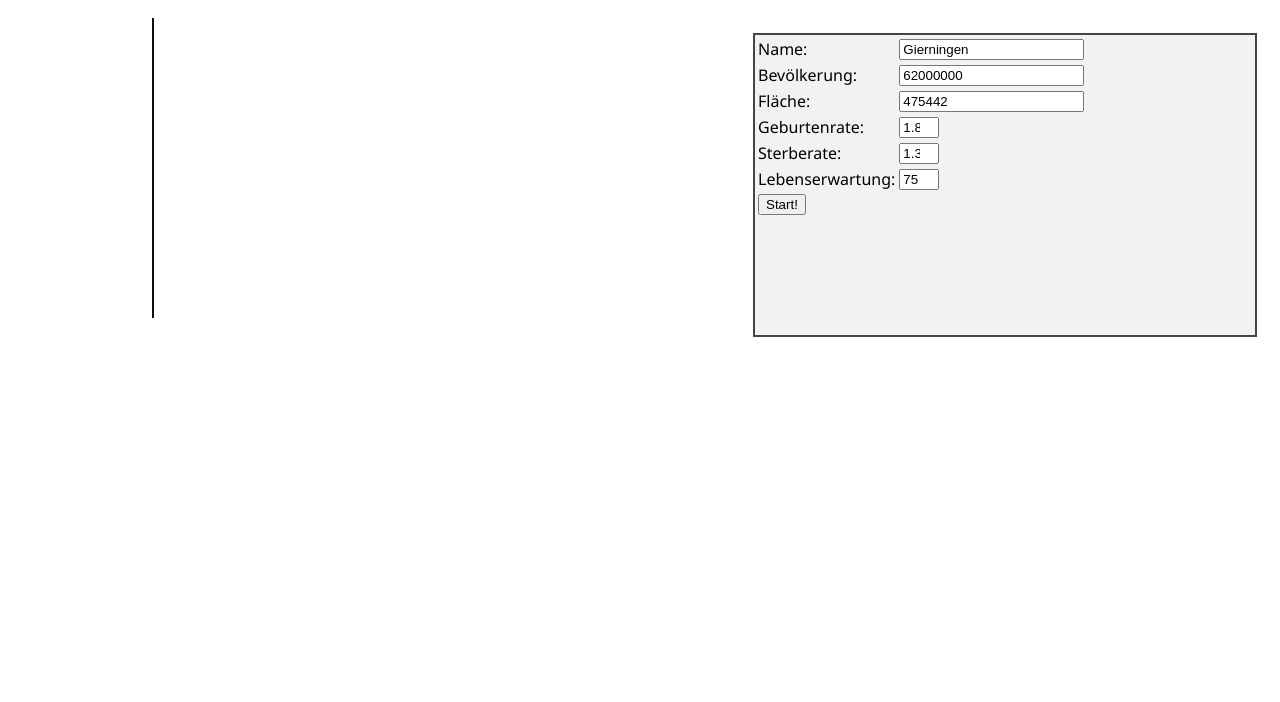
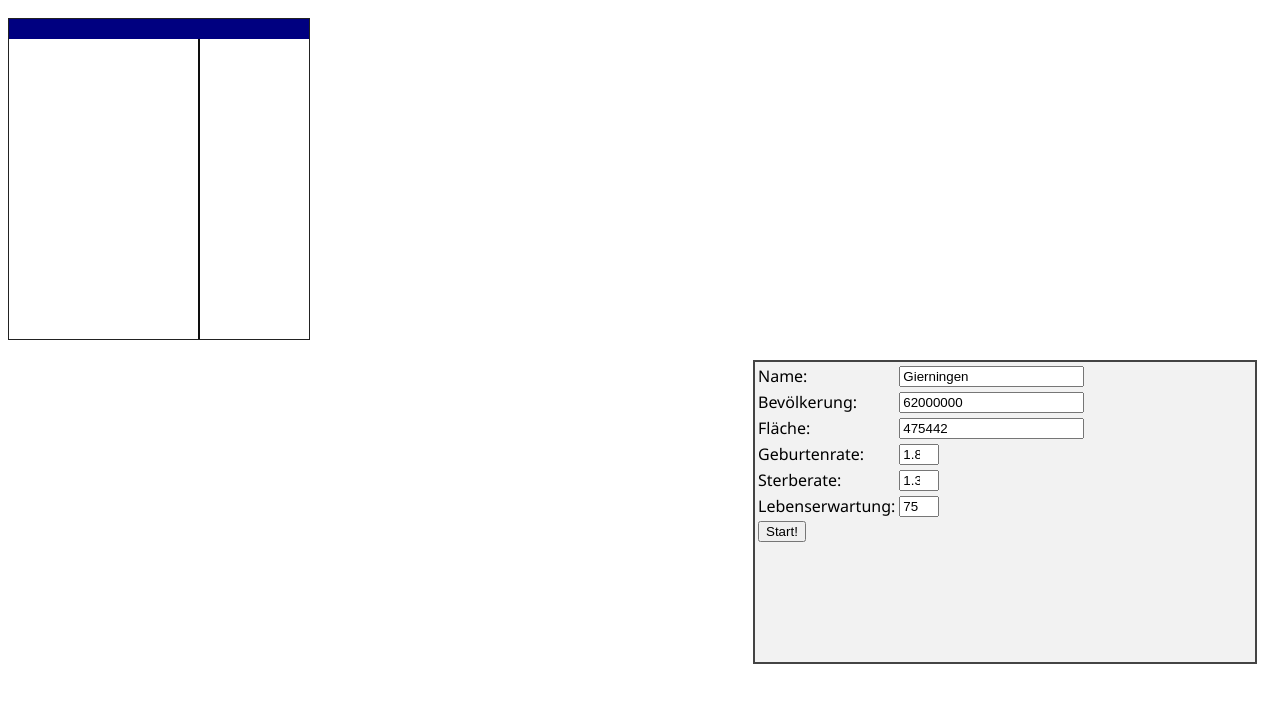
Before and after one commit to StyrTD/DemSim, a plain HTML site: page DemSim.html in a window 1280 px wide. Shown: the part 54-756 px from the top of the page. Drawn offline with Linux system fonts and the light colour scheme.

Commit message:
Add files via upload

```diff
--- a/DemSim.html
+++ b/DemSim.html
@@ -1,13 +1,19 @@
 <html>
 <head>
     <link rel="stylesheet" type="text/css" href="style.css" media="screen">
+    <link rel="stylesheet" type="text/css" href="mobile.css" media="(orientation: portrait)">
     <title>DemSim 0.1</title>
 </head>
 <body>
     <h1>DemSim 0.1</h1>
-    <svg id="graph" width="200" height="300">
-        <line id="ridge" x1="100" y1="0" x2="100" y2="300" style="stroke:rgb(14, 14, 14); stroke-width: 2;" />
-    </svg>
+    <div id="graphDiv" class="window">
+        <div id="graphTitle" class="windowTitle">
+
+        </div>
+        <svg id="graph" width="200" height="300">
+            <line id="ridge" x1="100" y1="0" x2="100" y2="300" style="stroke:rgb(14, 14, 14); stroke-width: 2;" />
+        </svg>
+    </div>
     <div id="input">
         <table>
         <tr><td>Name:</td><td><input type="text" name="name" value="Gierningen"></td></tr>
--- a/script.js
+++ b/script.js
@@ -438,7 +438,7 @@ function startSim(imp) {
             BirthRateRange.setAttribute("max", "11");
             BirthRateRange.setAttribute("min", "0");
             BirthRateRange.setAttribute("step", "0.05");
-            BirthRateRange.setAttribute("onclick", "BirthRateSlideWatch(imp)");
+            BirthRateRange.setAttribute("oninput", "BirthRateSlideWatch(imp)");
             rangeBar.appendChild(BirthRateRange);
     //Button bar
     var buttonBar = document.createElement("div");
--- a/style.css
+++ b/style.css
@@ -27,8 +27,17 @@
         #graph{
             position: relative;
             left: 45px;
+            width: 200px;
+            left: 30%;
+        }
+        #graphDiv{
+            border: 1px #222 solid;
             margin-bottom: 5px;
-            width: 200px;
+            position: relative;
+            width: 300px;
+        }
+        #graphTitle{
+            height: 20px;
         }
         #interfaceName{
             text-align: center;
@@ -50,3 +59,6 @@
         .YearButton{
             margin-left: 29px;
         }
+        .windowTitle{
+            background-color: navy;
+        }
```
